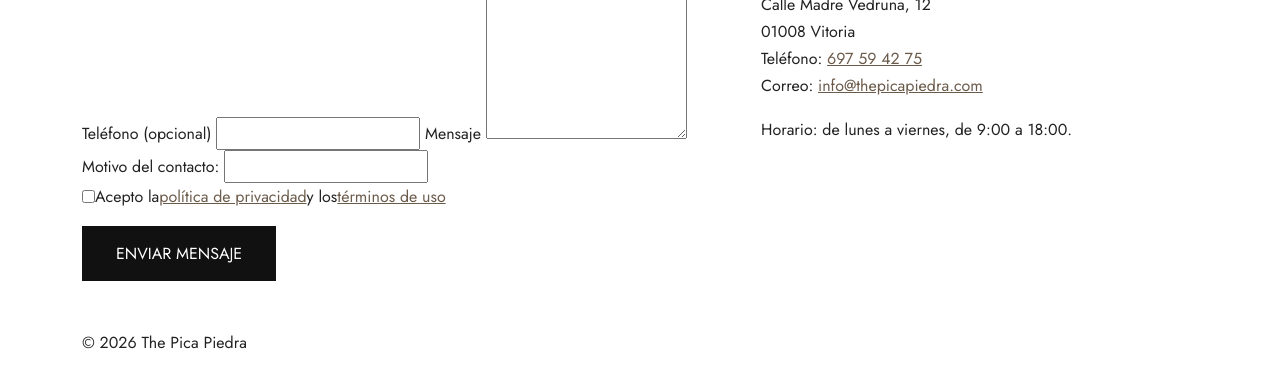
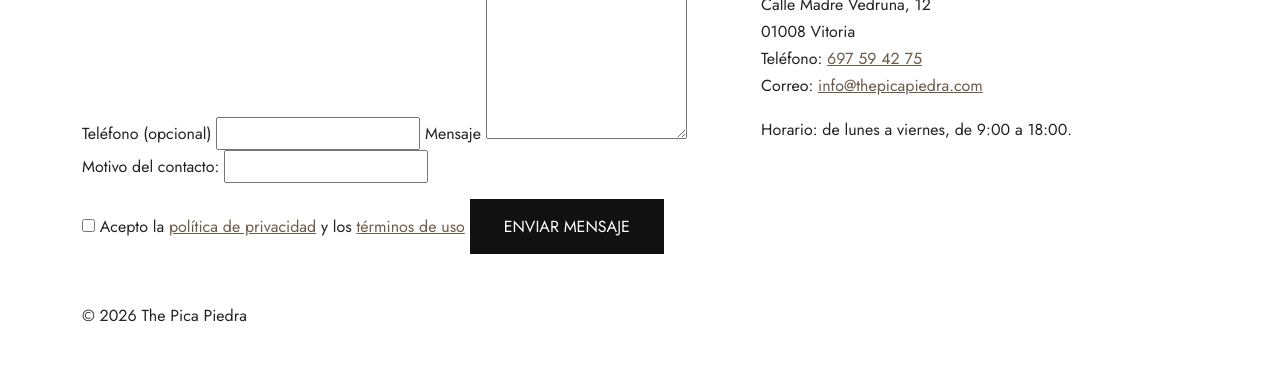
Before and after one commit to EGV-MaraSuittPZ/The-Pica-Piedra-WEBPROYECT, a plain HTML site: page paginas/contacto.html in a window 1280 px wide. Shown: the part 250-638 px from the top of the page. Drawn offline with nearby package versions, Linux system fonts and the light colour scheme.

Commit message:
Update estilos-propios.css

```diff
--- a/estilos/estilos-propios.css
+++ b/estilos/estilos-propios.css
@@ -153,8 +153,9 @@
 }
 
 /* 7. Formulario de contacto */
-.privacidad {
+.privacidad label{
    display: flex;
+   text-align: left;
 
 .formulario-contacto label {
   display: block;
```
